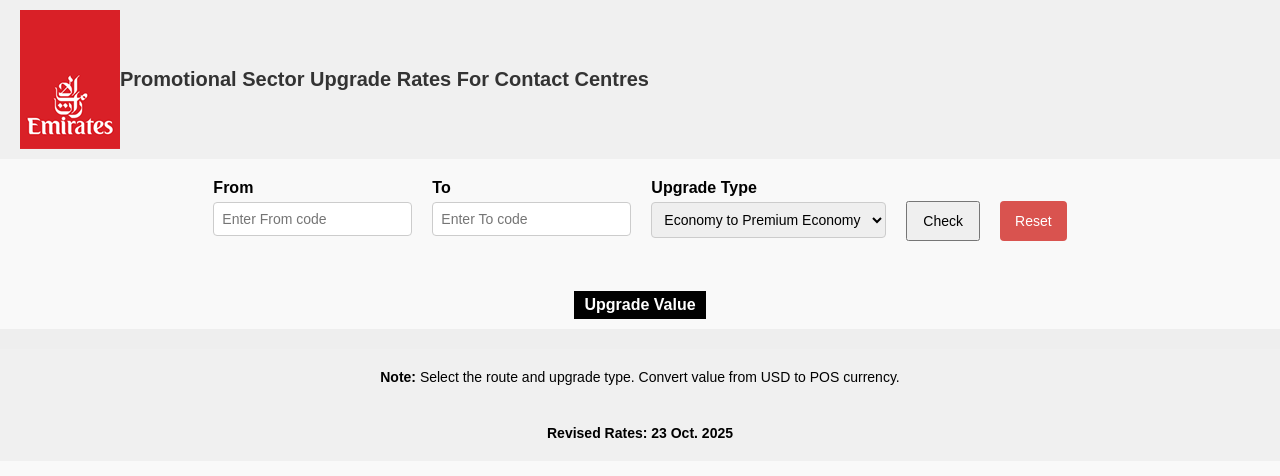
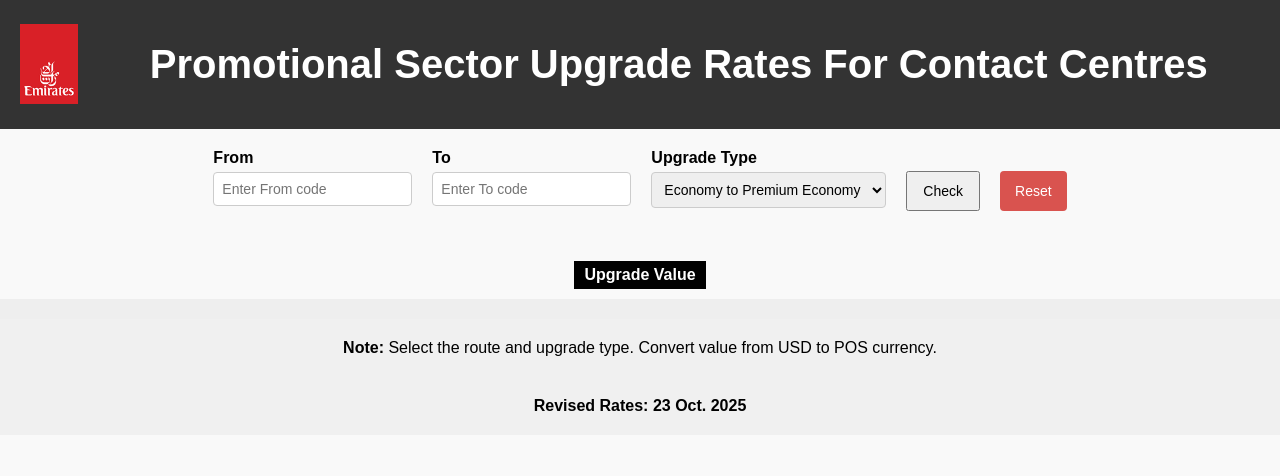
Before and after one commit to A-M-Morgan/RCC-Promo, a plain HTML site: page index.html in a window 1280 px wide. Drawn offline with Linux system fonts and the light colour scheme.

Commit message:
Update style.css

```diff
--- a/style.css
+++ b/style.css
@@ -8,16 +8,22 @@
 header {
     display: flex;
     align-items: center;
-    background-color: #f0f0f0;
-    padding: 10px 20px;
+    background-color: #333333; /* Dark gray */
+    padding: 15px 20px;
 }
 .logo {
     height: auto;
     width: auto;
+    max-height: 80px; /* Or larger if needed */
+    margin-right: 20px;
 }
 header h1 {
-    font-size: 20px;
-    color: #333;
+    color: white; /* White text */
+    font-size: 40px; /* Increase size */
+    font-weight: bold;
+    text-align: center;
+    flex: 1; /* Center the title between logo and right edge */
+
 }
 .input-section {
     display: flex;
@@ -73,7 +79,7 @@
     margin-top: 10px;
     background-color: #eee;
     padding: 10px;
-    font-style: italic;
+    font-style: bold italic;
 }
 footer {
     display: flex;
@@ -81,7 +87,11 @@
     align-items: center;    /* Center text */
     padding: 20px;
     background-color: #f0f0f0;
-    font-size: 14px;
+    font-size: 16px; /* Increase size */
+}
+
+.footer-note {
+    font-size: 18px; /* Bigger Note text */
 }
 .date {
     margin-top: 40px;
```
